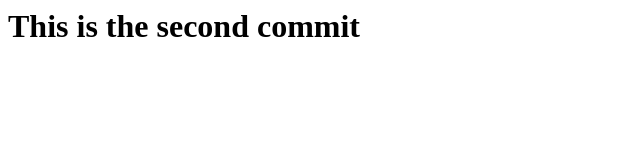
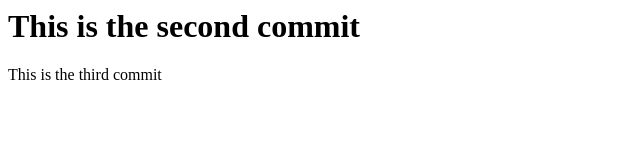
Before and after one commit to Tmankite/Creating-Webpage, a plain HTML site: page index.html in a window 1280 px wide. Shown: the whole page, without its empty margins (0-640 px from the left). Drawn offline with Linux system fonts and the light colour scheme.

Commit message:
Paragraph tag added to the index file

```diff
--- a/index.html
+++ b/index.html
@@ -8,5 +8,7 @@
 
     <h1>This is the second commit</h1>
 
+    <p>This is the third commit</p>
+
 </body>
 </html>
```
